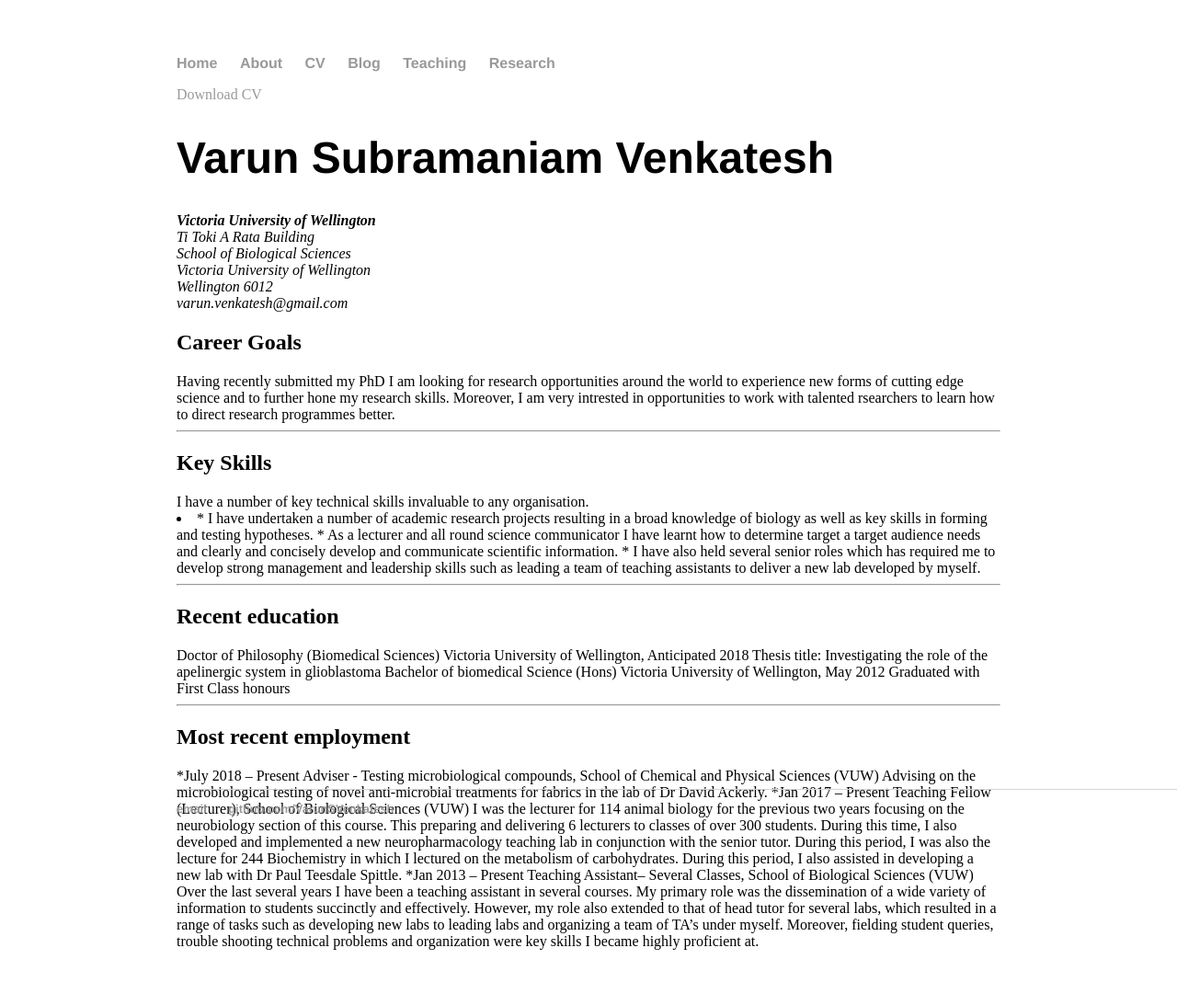
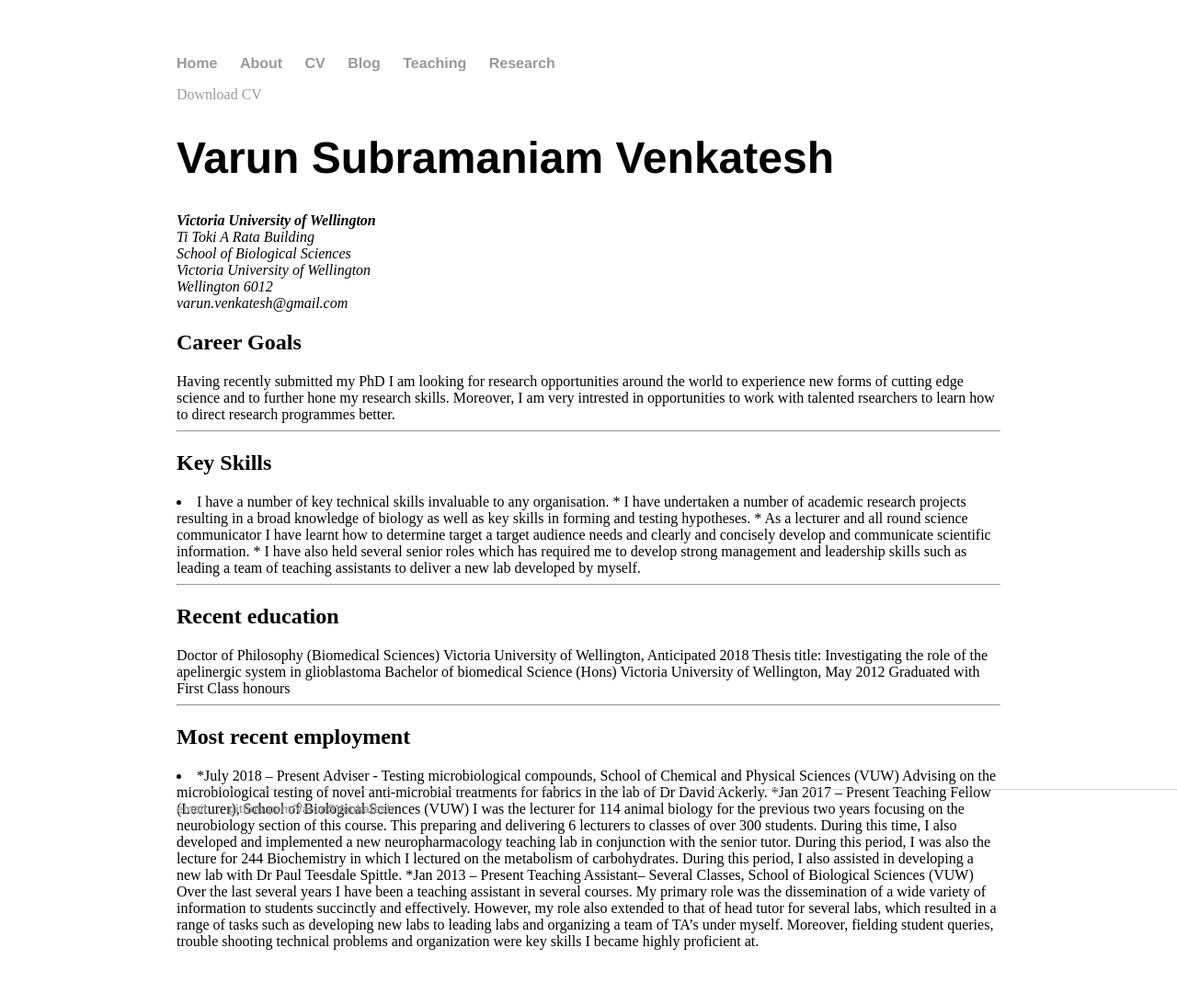
Before and after one commit to jcdwalle/VarunSVenkatesh.github.io, a Jekyll site: the page built from cv/index.html, in a window 1280 px wide. Shown: the whole page at 92% size. Built offline with Jekyll 4.4.1, drawn with Linux system fonts in a browser that asks for light colours; some of the changed lines change nothing that is shown.

Commit message:
Update index.html
adjusting list indents

```diff
--- a/cv/index.html
+++ b/cv/index.html
@@ -25,8 +25,8 @@ Having recently submitted my PhD I am looking for research opportunities around
 <hr />
 <h2>Key Skills</h2>
 
-I have a number of key technical skills invaluable to any organisation.
-<li>*	I have undertaken a number of academic research projects resulting in a broad knowledge of biology as well as key skills in forming and testing hypotheses.
+<li>I have a number of key technical skills invaluable to any organisation.
+*	I have undertaken a number of academic research projects resulting in a broad knowledge of biology as well as key skills in forming and testing hypotheses.
 *	As a lecturer and all round science communicator I have learnt how to determine target a target audience needs and clearly and concisely develop and communicate scientific information.
 *	I have also held several senior roles which has required me to develop strong management and leadership skills such as leading a team of teaching assistants to deliver a new lab developed by myself. </li>
 <hr />
@@ -40,6 +40,7 @@ Bachelor of biomedical Science (Hons)	Victoria University of Wellington, 	May 20
 
 <h2>Most recent employment</h2>
 
+	  <li>
 *July 2018 – Present
 Adviser - Testing microbiological compounds, School of Chemical and Physical Sciences (VUW)
 Advising on the microbiological testing of novel anti-microbial treatments for fabrics in the lab of Dr David Ackerly.
@@ -52,6 +53,6 @@ I was the lecturer for 114 animal biology for the previous two years focusing on
 Teaching Assistant– Several Classes, School of Biological Sciences (VUW)
 Over the last several years I have been a teaching assistant in several courses. My primary role was the dissemination of a wide variety of information to students succinctly and effectively. However, my role also extended to that of head tutor for several labs, which resulted in a range of tasks such as developing new labs to leading labs and organizing a team of TA’s under myself. Moreover, fielding student queries, trouble shooting technical problems and organization were key skills I became highly proficient at.
 
-
+</li>
 
 	</div>
```
